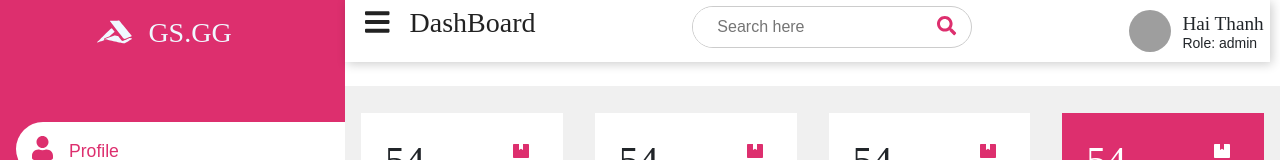
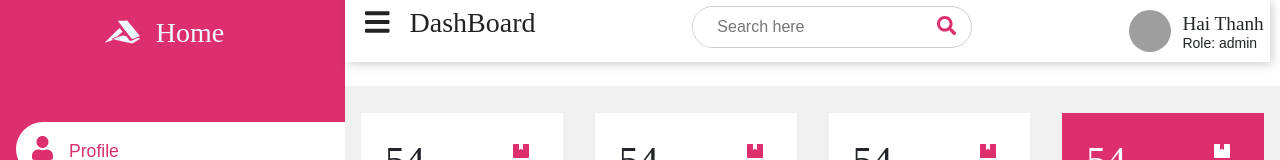
Before and after one commit to thanhproo1412/my-gs-client, a React (Create React App) app: page /adminboard in a window 1280 px wide. Shown: the top 160 px of the page. Built offline with nearby package versions, Linux system fonts and the light colour scheme; no server answers; grey boxes are pictures that could not be loaded.

Commit message:
Update AdminBoard.js

```diff
--- a/src/components/AdminBoard.js
+++ b/src/components/AdminBoard.js
@@ -32,7 +32,7 @@ export const Adminboard = () => {
                         <h3 className='text-center'>
                             <a href='/'>
                                 <span>{faAccusoftIcon}</span>
-                                <span>GS.GG</span>
+                                <span>Home</span>
                             </a>
                         </h3>
                     </div>
```
